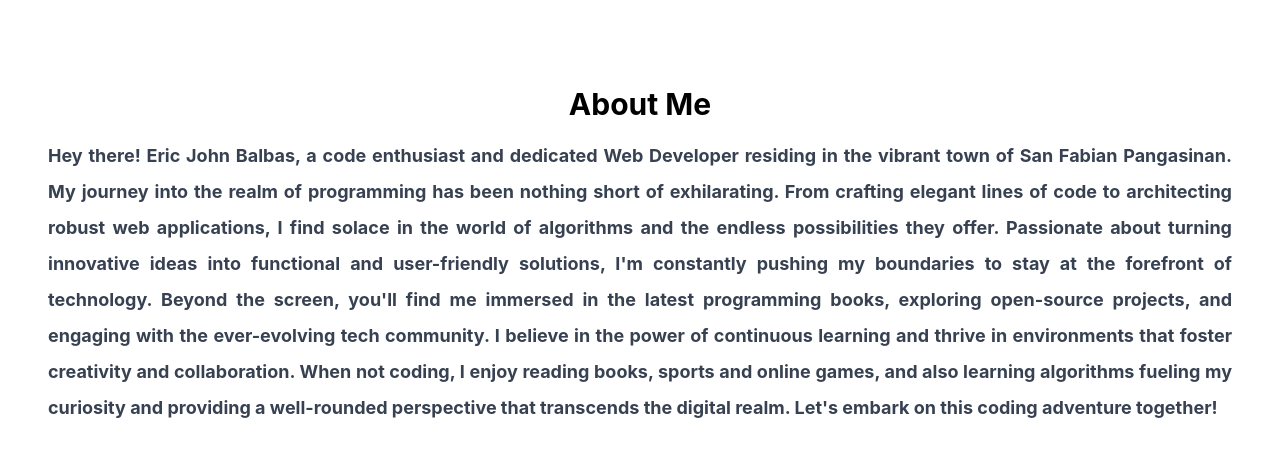
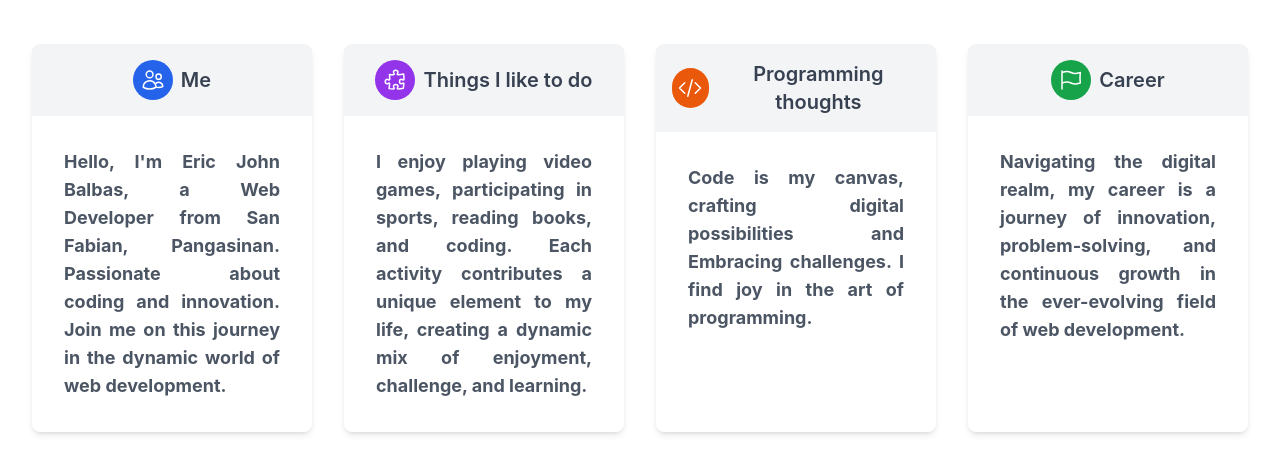
Before and after one commit to ericbalbas/react, a React (Create React App) app: page / in a window 1280 px wide. Shown: the part 954-1428 px from the top of the page. Built offline with nearby package versions, Linux system fonts and the light colour scheme.

Commit message:
With Animation And About me Contents

```diff
--- a/src/App.js
+++ b/src/App.js
@@ -1,11 +1,19 @@
 import React, {Component} from 'react';
+// import React, { useEffect } from "react";
 import Navbar from './components/Navbar';
 import Section from './components/Section';
 import './index.css';
 
 
 class App extends Component {
-  render(){
+  componentDidMount() {
+    // Scroll to top when the component mounts
+    window.scrollTo(0, 0);
+
+    // ... rest of your component logic
+  }
+
+  render() {
     return (
       <div className="text-4xl font-bold">
         <Navbar />
--- a/src/components/Section.js
+++ b/src/components/Section.js
@@ -3,31 +3,78 @@ import Typed from "typed.js";
 import myPicture from "../assets/me2.png";
 import AOS from 'aos';
 import 'aos/dist/aos.css'; // Import the AOS styles
+import { UsersIcon,PuzzlePieceIcon,CodeBracketIcon, FlagIcon } from "@heroicons/react/24/outline";
+
+const Card = ({ title, description, icon , color, delay  }) => {
+  return (
+    <div
+      className="max-w-md mx-auto bg-white rounded-lg overflow-hidden shadow-md mb-4"
+      data-aos="fade-right"
+      data-aos-delay={`${delay}`}
+    >
+      {/* Card Header */}
+      <div className="bg-gray-100 p-4 flex items-center justify-center card-header">
+        <div
+          className={` ${color} h-10 w-10 flex items-center justify-center rounded-full mr-2 header-icon`}
+        >
+          {icon}
+        </div>
+        <h2 className="text-xl font-semibold text-gray-700 card-text-header">{title}</h2>
+      </div>
+
+      {/* Card Body */}
+      <div className="p-4 card-body">
+        <p className="text-lg text-gray-600 py-4 px-4 text-justify card-text-body">
+          {description}
+        </p>
+      </div>
+    </div>
+  );
+};
+
+
 
 const Section = () => {
   useEffect(() => {
-    // // Initialize Typed.js for h1 element
-    // const typedH1 = new Typed("#typed-h1", {
-    //   strings: ["I'm Eric John Balbas,"],
-    //   typeSpeed: 50,
-    //   showCursor: false,
-    // });
+    AOS.init();
+  }, []);
 
-    // // Initialize Typed.js for p element
-    // const typedP = new Typed("#typed-p", {
-    //   strings: [Full stack web developer."],
-    //   typeSpeed: 50,
-    //   showCursor: false,
-    // });
+   const cardsData = [
+     {
+       title: "Me",
+       delay: "300",
+       icon: <UsersIcon className="h-6 w-6 text-white icon" />,
+       color: "bg-blue-600",
+       description:
+         "Hello, I'm Eric John Balbas, a Web Developer from San Fabian, Pangasinan. Passionate about coding and innovation. Join me on this journey in the dynamic world of web development.",
+     },
+     {
+       title: "Things I like to do",
+       delay: "450",
+       icon: <PuzzlePieceIcon className="h-6 w-6 text-white icon" />,
+       color: "bg-purple-600",
+       description:
+         "I enjoy playing video games, participating in sports, reading books, and coding. Each activity contributes a unique element to my life, creating a dynamic mix of enjoyment, challenge, and learning.",
+     },
+     {
+       title: "Programming thoughts",
+       delay: "550",
+       icon: <CodeBracketIcon className="h-6 w-6 text-white icon" />,
+       color: "bg-orange-600",
+       description:
+         "Code is my canvas, crafting digital possibilities and Embracing challenges. I find joy in the art of programming.",
+     },
+     {
+       title: "Career",
+       delay: "650",
+       icon: <FlagIcon className="h-6 w-6 text-white icon" />,
+       color: "bg-green-600",
+       description:
+         "Navigating the digital realm, my career is a journey of innovation, problem-solving, and continuous growth in the ever-evolving field of web development.",
+     },
+     // Add more cards as needed
+   ];
 
-    AOS.init();
-
-    // Clean up Typed instances on unmount
-    // return () => {
-    //   typedH1.destroy();
-    //   typedP.destroy();
-    // };
-  }, []);
 
   return (
     <>
@@ -62,48 +109,26 @@ const Section = () => {
         </div>
       </section>
 
-      {/* Add other sections as needed */}
-      {/* Section 2: About Us */}
+      {/* Section 2: about */}
       <section
         id="about"
-        className="h-screen flex flex-col justify-center items-center text-center "
+        className="h-screen flex flex-col justify-center items-center text-center"
       >
-        <div className="container mt-5 px-12 py-12">
-          <div className="text-center">
-            <h2
-              className="text-3xl font-bold mb-4"
-              data-aos="fade-up"
-              data-aos-delay="400"
-            >
-              About Me
-            </h2>
-            <p
-              className="text-lg text-gray-700 text-justify leading-loose flex-none"
-              id="aboutMe"
-              data-aos="fade-left"
-              data-aos-delay="600"
-            >
-              Hey there! Eric John Balbas, a code enthusiast and dedicated Web
-              Developer residing in the vibrant town of San Fabian Pangasinan.
-              My journey into the realm of programming has been nothing short of
-              exhilarating. From crafting elegant lines of code to architecting
-              robust web applications, I find solace in the world of algorithms
-              and the endless possibilities they offer. Passionate about turning
-              innovative ideas into functional and user-friendly solutions, I'm
-              constantly pushing my boundaries to stay at the forefront of
-              technology. Beyond the screen, you'll find me immersed in the
-              latest programming books, exploring open-source projects, and
-              engaging with the ever-evolving tech community. I believe in the
-              power of continuous learning and thrive in environments that
-              foster creativity and collaboration. When not coding, I enjoy
-              reading books, sports and online games, and also learning
-              algorithms fueling my curiosity and providing a well-rounded
-              perspective that transcends the digital realm. Let's embark on
-              this coding adventure together!
-            </p>
-
-            {/* Add more content as needed, such as skills, education, etc. */}
-            {/* Add more sections like education, work experience, etc. */}
+        <div className="container mx-auto px-8" id="about-card">
+          <div
+            className="grid grid-cols-1 md:grid-cols-2 lg:grid-cols-4 gap-8 "
+            id="about-wrapper"
+          >
+            {cardsData.map((card, index) => (
+              <Card
+                key={index}
+                title={card.title}
+                description={card.description}
+                icon={card.icon}
+                color={card.color}
+                delay={card.delay}
+              />
+            ))}
           </div>
         </div>
       </section>
--- a/src/index.css
+++ b/src/index.css
@@ -3,6 +3,7 @@
 @import 'tailwindcss/utilities';
 
 html,body {
+  overflow-anchor: none;
   margin: 0;
   padding: 0;
   font-family: -apple-system, BlinkMacSystemFont, 'Segoe UI', 'Roboto', 'Oxygen',
@@ -20,6 +21,7 @@ code {
 @media (max-width: 767px) {
 
   html,body{
+    overflow-anchor: none;
     margin: 0;
     padding: 0;
     overflow-x: hidden;
@@ -56,4 +58,36 @@ code {
   #aboutMe{
     font-size: small;
   }
+
+  #about-card{
+    margin-top: 10%;
+  }
+  #about-wrapper{
+    gap:5px;
+  }
+
+  .card-header {
+    padding: .4rem;
+  }
+  .card-header .header-icon{
+    height: 1.5rem;
+    width: 1.5rem;
+  }
+
+  .card-header .header-icon .icon{
+    height: 1rem;
+    width: 1rem;
+  }
+
+
+  .card-header .card-text-header{
+    font-size: small;
+    /* line-height: 1.2; */
+    padding: 0%;
+  }
+
+  .card-body .card-text-body{
+     font-size: small;
+     padding: 0%;
+  }
 }
```
